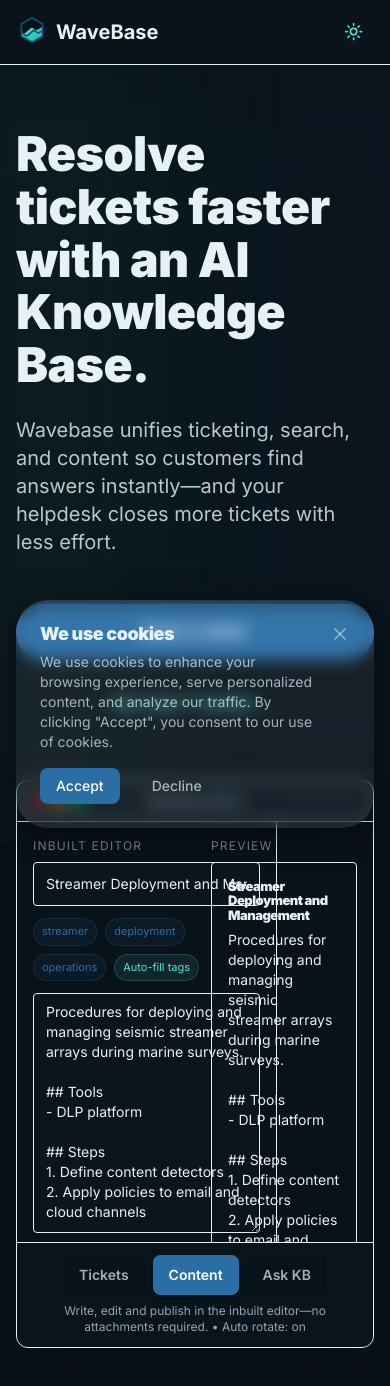
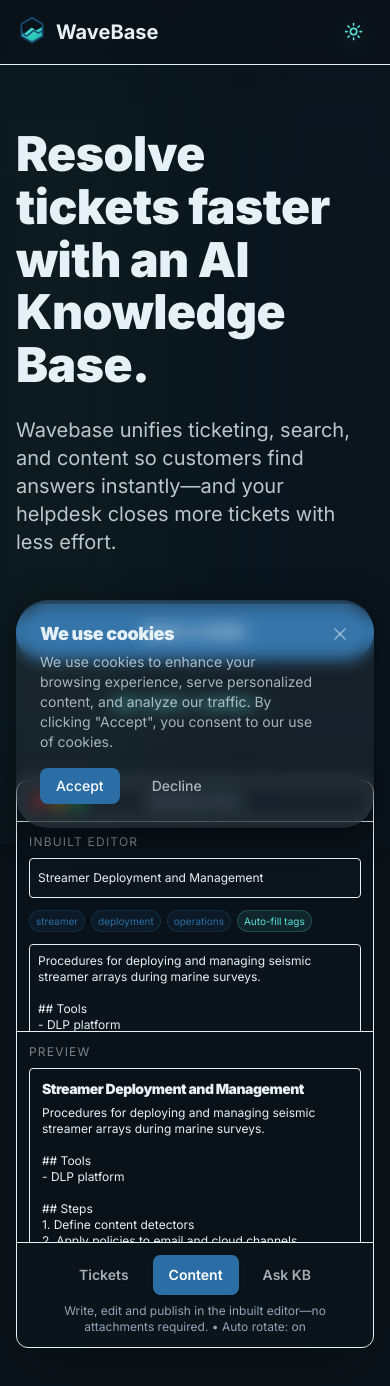
Before and after one commit to gsingh7/ticketing-cms-landing, a Next.js app: page / in a window 390 px wide. Shown: the top 1386 px of the page. Built offline with nearby package versions, Linux system fonts and the light colour scheme.

Commit message:
Refactor ContentDemo component to improve layout and styling consistency. Adjust grid columns for responsiveness, update padding and margin for various elements, and enhance text sizes for better readability.

```diff
--- a/components/demos/ContentDemo.tsx
+++ b/components/demos/ContentDemo.tsx
@@ -27,47 +27,47 @@
   }
 
   return (
-    <div className="absolute inset-0 grid grid-cols-2 w-full h-full">
+    <div className="absolute inset-0 grid grid-cols-1 lg:grid-cols-2 w-full h-full">
       {/* Editor */}
-      <div className="border-r border-border/50 bg-muted/10 p-4 overflow-auto min-w-[260px]">
+      <div className="border-b lg:border-b-0 lg:border-r border-border/50 bg-muted/10 p-3 sm:p-4 overflow-auto min-w-0">
         <div className="text-xs uppercase tracking-widest text-foreground/50 mb-2">
           Inbuilt Editor
         </div>
         <input
-          className="w-full bg-muted/40 border border-border/50 rounded px-3 py-2.5 text-sm mb-3 h-11 text-foreground"
+          className="w-full bg-muted/40 border border-border/50 rounded px-2 sm:px-3 py-2 sm:py-2.5 text-xs sm:text-sm mb-3 h-10 sm:h-11 text-foreground"
           value={title}
           onChange={(e) => setTitle(e.target.value)}
         />
-        <div className="flex flex-wrap gap-2 mb-3">
+        <div className="flex flex-wrap gap-1.5 sm:gap-2 mb-3">
           {tags.map((t) => (
             <span
               key={t}
-              className="text-[11px] px-2 py-1 rounded-full bg-primary/10 text-primary border border-primary/20"
+              className="text-[10px] sm:text-[11px] px-1.5 sm:px-2 py-0.5 sm:py-1 rounded-full bg-primary/10 text-primary border border-primary/20"
             >
               {t}
             </span>
           ))}
           <button
-            className="text-[11px] px-2 py-1 rounded-full bg-accent/10 text-accent border border-accent/20"
+            className="text-[10px] sm:text-[11px] px-1.5 sm:px-2 py-0.5 sm:py-1 rounded-full bg-accent/10 text-accent border border-accent/20"
             onClick={autoFill}
           >
             Auto-fill tags
           </button>
         </div>
         <textarea
-          className="w-full h-60 bg-muted/40 border border-border/50 rounded px-3 py-2 text-sm text-foreground"
+          className="w-full h-40 sm:h-48 lg:h-60 bg-muted/40 border border-border/50 rounded px-2 sm:px-3 py-2 text-xs sm:text-sm text-foreground"
           value={body}
           onChange={(e) => setBody(e.target.value)}
         />
-        <div className="mt-3 flex gap-2">
+        <div className="mt-3 flex flex-wrap gap-2 items-center">
           <button
-            className="rounded bg-primary text-primary-foreground px-3 py-2 text-sm"
+            className="rounded bg-primary text-primary-foreground px-3 py-2 text-xs sm:text-sm"
             onClick={() => setPublished(true)}
           >
             Publish to KB
           </button>
           {published ? (
-            <span className="text-[11px] px-2 py-1 rounded-full bg-emerald-500/20 text-emerald-700 dark:text-emerald-300 border border-emerald-500/30 font-medium">
+            <span className="text-[10px] sm:text-[11px] px-2 py-1 rounded-full bg-emerald-500/20 text-emerald-700 dark:text-emerald-300 border border-emerald-500/30 font-medium">
               Published
             </span>
           ) : null}
@@ -75,13 +75,17 @@
       </div>
 
       {/* Preview */}
-      <div className="p-4 overflow-auto">
+      <div className="p-3 sm:p-4 overflow-auto">
         <div className="text-xs uppercase tracking-widest text-foreground/50 mb-2">
           Preview
         </div>
-        <div className="rounded border border-border/50 p-4">
-          <h3 className="font-semibold mb-2 text-foreground">{title}</h3>
-          <p className="text-sm text-foreground whitespace-pre-wrap">{body}</p>
+        <div className="rounded border border-border/50 p-3 sm:p-4">
+          <h3 className="font-semibold mb-2 text-sm sm:text-base text-foreground">
+            {title}
+          </h3>
+          <p className="text-xs sm:text-sm text-foreground whitespace-pre-wrap">
+            {body}
+          </p>
         </div>
       </div>
     </div>
```
